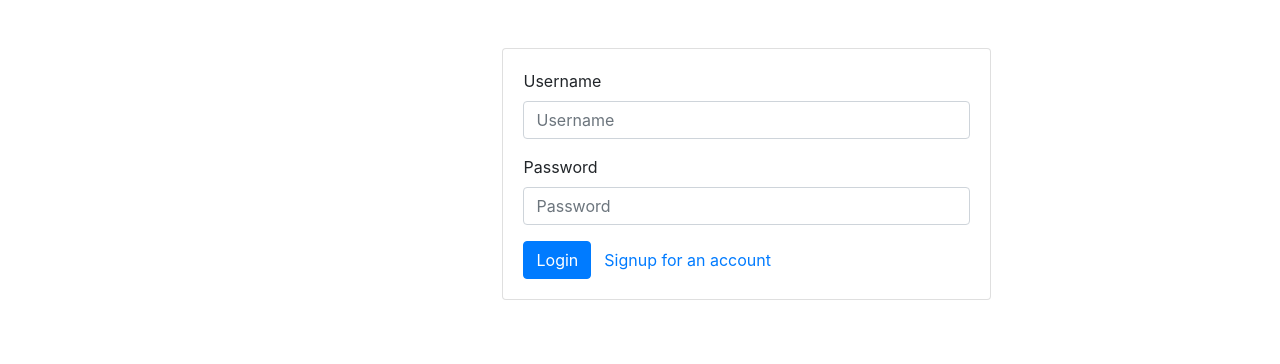
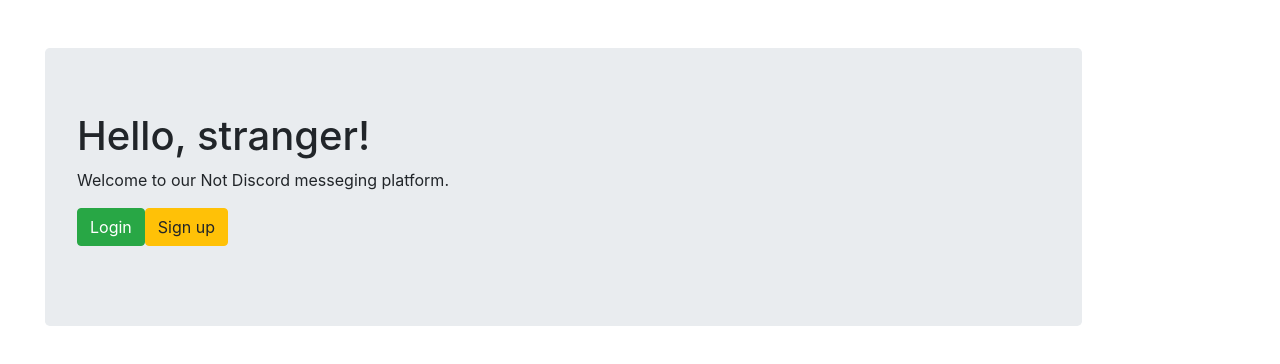
Before and after one commit to hebaflemban/discord, a React (Create React App) app: page /notdiscord in a window 1280 px wide. Before the commit this address led to /login. Shown: the top 364 px of the page. Built offline with nearby package versions, Linux system fonts and the light colour scheme; no server answers.

Commit message:
adds a welcome page

```diff
--- a/src/App.js
+++ b/src/App.js
@@ -8,6 +8,7 @@ import Signup from "./welcome/SignupForm";
 import Login from "./welcome/LoginForm";
 import "./App.css";
 import { connect } from "react-redux";
+import Welcome from "./welcome/";
 
 function App({ user, channels, messeges }) {
   console.log("user", user);
@@ -16,18 +17,22 @@ function App({ user, channels, messeges }) {
   return (
     <div id="app" className="container-fluid">
       <div className="row">
-        <div className="col-2"></div>
+        <div className="col-auto"></div>
         <div className="content col-10">
           <Switch>
             <Route path="/signup">
               <Signup />
+              <Redirect to="/login" />
             </Route>
             <Route path="/login">
               <Login />
             </Route>
-            <Redirect to="/login" />
+
             <Route path="/dashboard">
               <Dashborad />
+            </Route>
+            <Route path="/notdiscord">
+              <Welcome />
             </Route>
           </Switch>
         </div>
--- a/src/dashboard/index.js
+++ b/src/dashboard/index.js
@@ -1,4 +1,4 @@
-import React from 'react';
+import React from "react";
 
 // due to the complexity of the dashboard
 // this file is to be the base file of the dashboard so other file can fit in one place only
--- a/src/welcome/LandingPage.js
+++ /dev/null
@@ -1 +0,0 @@
-//import login ,sign up
--- a/src/welcome/LoginForm.js
+++ b/src/welcome/LoginForm.js
@@ -1,13 +1,11 @@
 import React, { useState } from "react";
 import { Link } from "react-router-dom";
 
-const Login = () => {
+const LoginForm = () => {
   const [userData, setUserData] = useState({
     username: "",
     password: "",
   });
-
-
 
   const handleChange = (event) =>
     setUserData({ ...userData, [event.target.name]: event.target.value });
@@ -62,4 +60,4 @@ const Login = () => {
   );
 };
 
-export default Login;
+export default LoginForm;
--- a/src/welcome/SignupForm.js
+++ b/src/welcome/SignupForm.js
@@ -1,7 +1,7 @@
 import React, { useState } from "react";
 import { Link } from "react-router-dom";
 
-const Signup = () => {
+const SignupForm = () => {
   const [userData, setUserData] = useState({
     username: "",
     email: "",
@@ -73,4 +73,4 @@ const Signup = () => {
   );
 };
 
-export default Signup;
+export default SignupForm;
--- /dev/null
+++ b/src/welcome/index.js
@@ -0,0 +1,31 @@
+//import login ,sign up
+import React from "react";
+import Jumbotron from "react-bootstrap/Jumbotron";
+import Button from "react-bootstrap/Button";
+import { Link } from "react-router-dom";
+
+// due to the complexity of the dashboard
+// this file is to be the base file of the dashboard so other file can fit in one place only
+
+// components
+import LoginForm from "./LoginForm";
+import SignupForm from "./SignupForm";
+
+function Welcome() {
+  return (
+    <Jumbotron className="mt-5">
+      <h1>Hello, stranger!</h1>
+      <p>Welcome to our Not Discord messeging platform.</p>
+      <p>
+        <Link to={"/login"}>
+          <Button variant="success">Login</Button>
+        </Link>
+        <Link to={"/signup"}>
+          <Button variant="warning">Sign up</Button>
+        </Link>
+      </p>
+    </Jumbotron>
+  );
+}
+
+export default Welcome;
```
Lines whose indentation alone changed are shown as unchanged.
